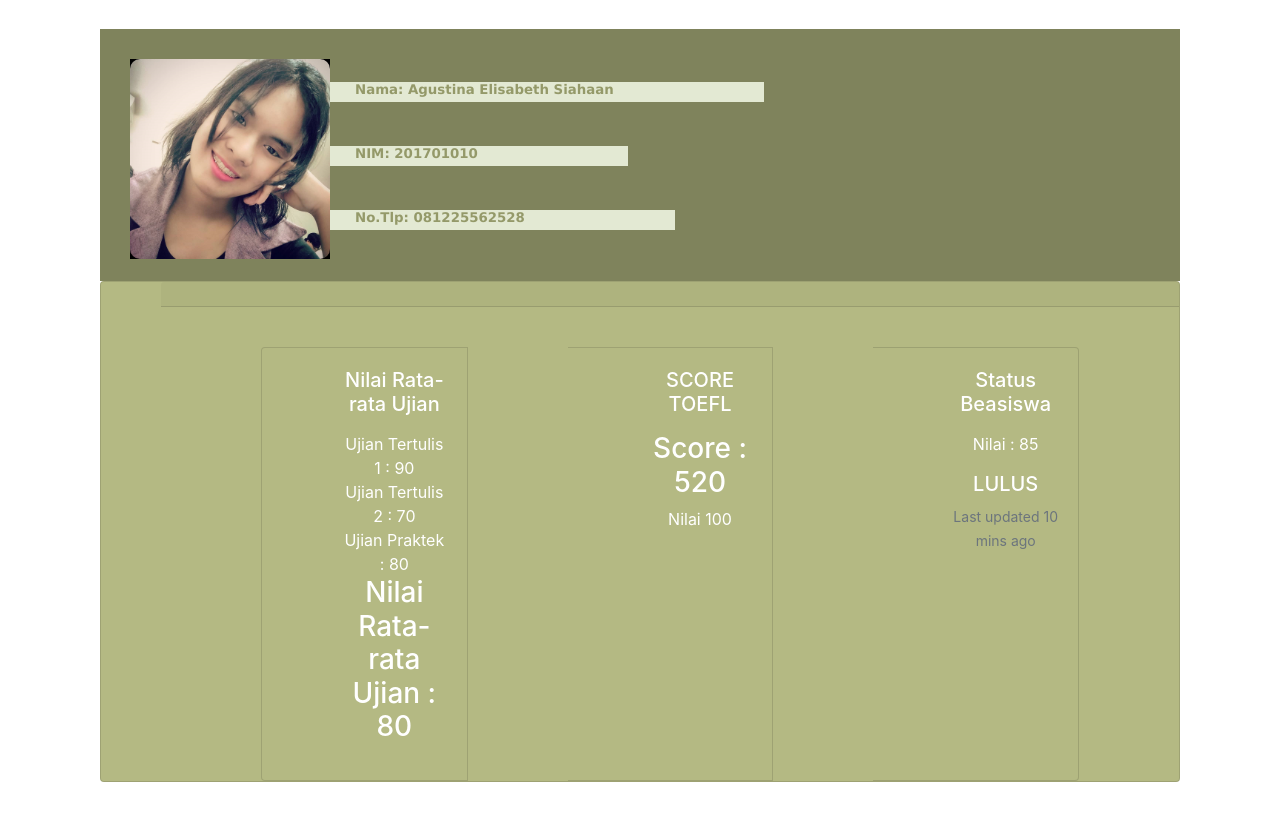
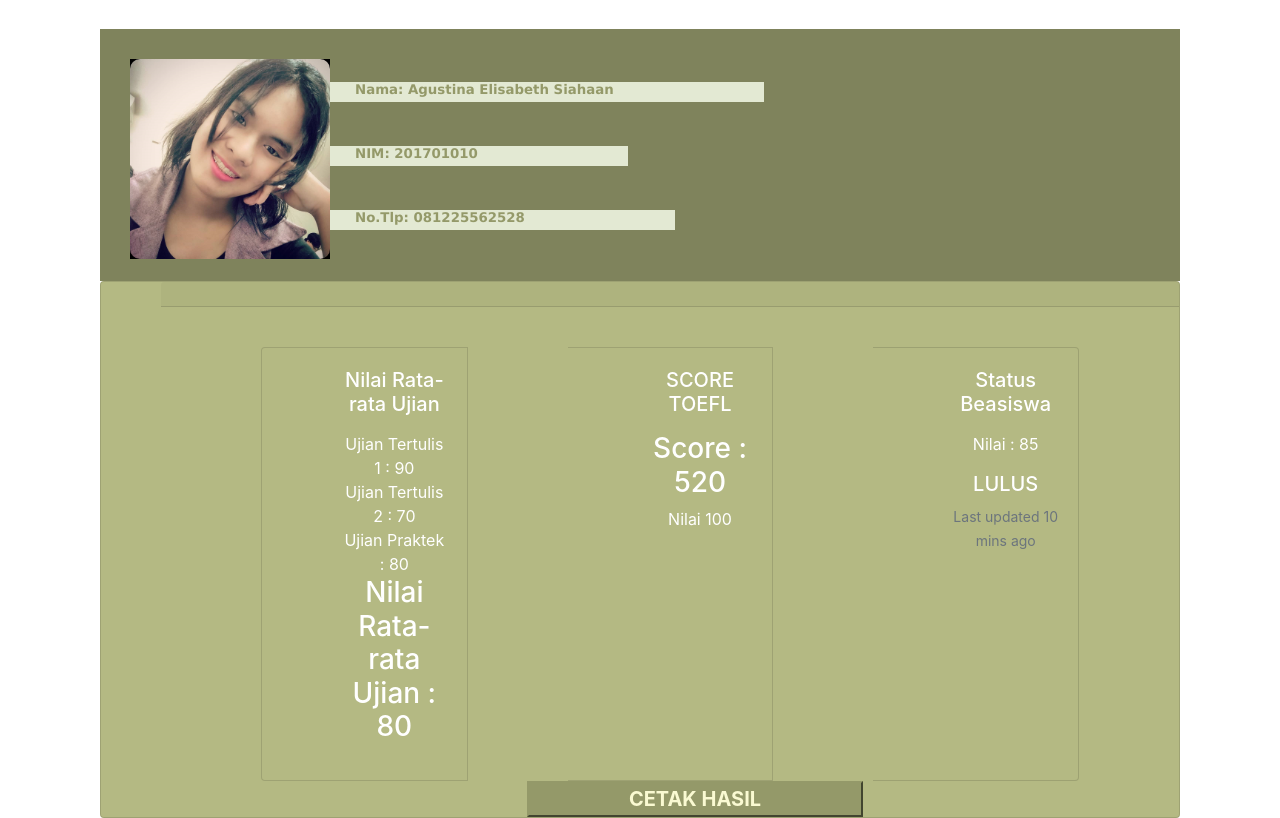
Before and after one commit to elis170899/Aplikasi-Pertama, a plain HTML site: page index.html in a window 1280 px wide. Shown: the part 51-869 px from the top of the page. Before the commit the page ends 833 px from the top, so only its background shows below. Drawn offline with nearby package versions, Linux system fonts and the light colour scheme.

Commit message:
puji Tuhan berhasil ubah ketiga kalinya hehe

```diff
--- a/index.html
+++ b/index.html
@@ -62,6 +62,8 @@
     </div>
   </div>
 </div>
+  <button type="button" class="btn2"><b>CETAK HASIL</b></button>
+
 </center>
 
 <script>
@@ -114,6 +116,7 @@ else if(nilai < 90){
   statusbsw.innerHTML = "TIDAK LULUS";
 }
 statusbeasiswa.innerHTML = "Nilai : " + beasiswa;
+
 
 </script>
 
@@ -178,5 +181,21 @@ statusbeasiswa.innerHTML = "Nilai : " + beasiswa;
 
       }
       </style>
+
+<style>
+  .btn2{
+          margin-top: 0px;
+          border-top-color: rgb(148, 153, 105);
+          border-right-color:rgb(148, 153, 105);
+          border-left-color:rgb(148, 153, 105);
+          border-bottom-color:rgb(148, 153, 105);
+          background-color:rgb(148, 153, 105) ;
+          padding-left: 100px;
+          padding-right: 100px;
+          margin-left: 50px;
+          font-size: 15pt;
+          color:lightgoldenrodyellow
+  }
+</style>
 </body>
 </html>
```
